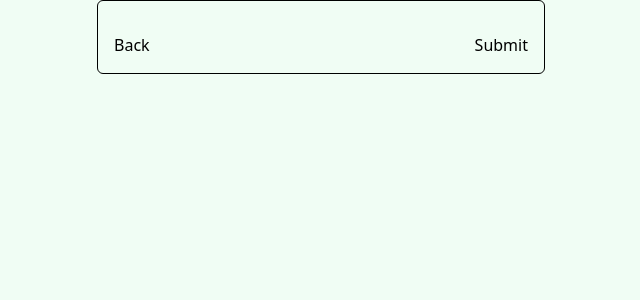
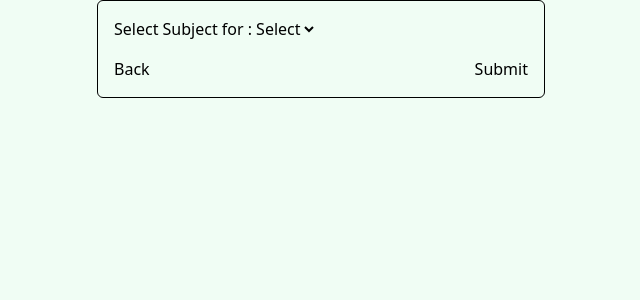
Before and after one commit to dark0crystal/teaching-platform, a Next.js app: page /en/courses in a window 1280 px wide. Both pictures are taken after a click on the button "Next". Shown: the top 300 px of the page, without its empty margins (319-959 px from the left). Built offline with nearby package versions, Linux system fonts and the light colour scheme.

Commit message:
design subject step

```diff
--- a/src/components/forms/GradeSubjectForm/SubjectStep2.tsx
+++ b/src/components/forms/GradeSubjectForm/SubjectStep2.tsx
@@ -1,7 +1,31 @@
-export default function SubjectStep2(){
-    return(
-        <div>
+interface Props {
+  grade: string
+  subject: string
+  setFormData: React.Dispatch<React.SetStateAction<{ grade: string; subject: string }>>
+}
 
-        </div>
-    )
+export default function SubjectStep2({ grade, subject, setFormData }: Props) {
+  const subjectOptions = {
+    grade1: ["Math", "English"],
+    grade2: ["Science", "Arabic"],
+    grade3: ["Math", "Science", "History"],
+    grade4: ["Geography", "Islamic Studies"]
+  }
+
+  return (
+    <div>
+      <label>Select Subject for {grade}:</label>
+      <select
+        value={subject}
+        onChange={(e) => setFormData((prev) => ({ ...prev, subject: e.target.value }))}
+      >
+        <option value="">Select</option>
+        {subjectOptions[grade as keyof typeof subjectOptions]?.map((subj) => (
+          <option key={subj} value={subj}>
+            {subj}
+          </option>
+        ))}
+      </select>
+    </div>
+  )
 }
```
